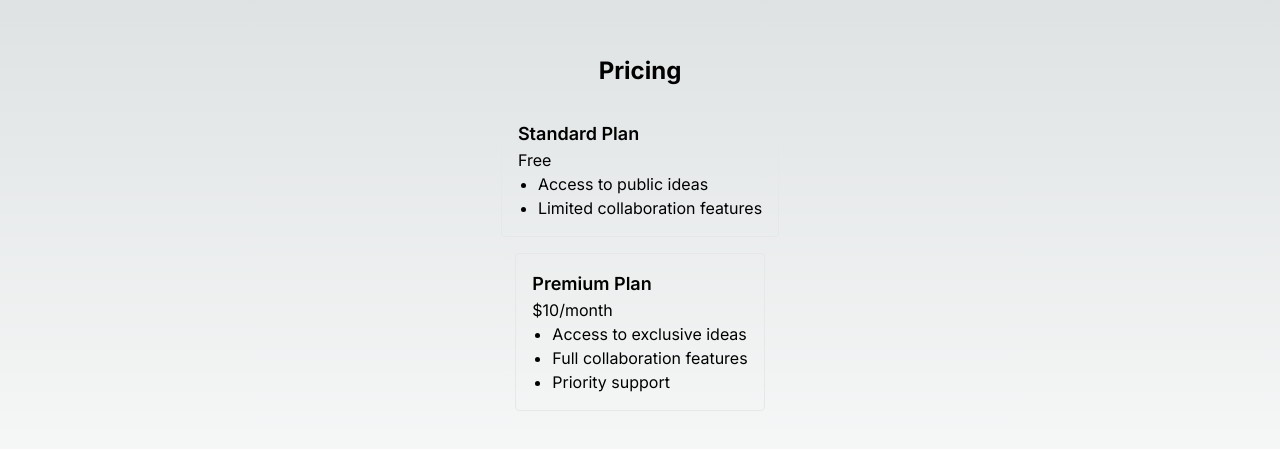
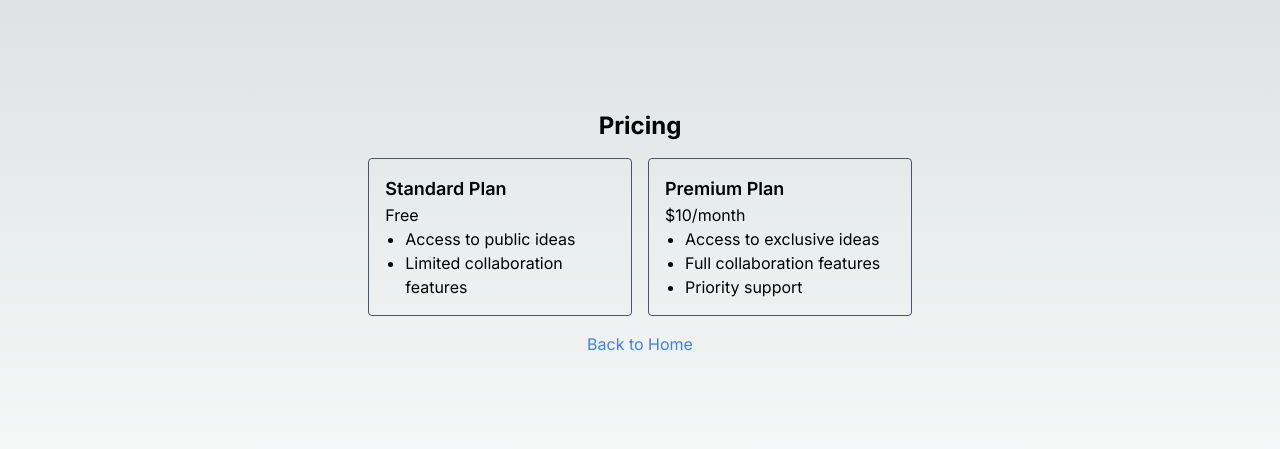
Before and after one commit to HeresAnIdea/heresanidea.dev, a Next.js app: page /pricing in a window 1280 px wide. Shown: the part 167-616 px from the top of the page. Built offline with nearby package versions, Linux system fonts and the light colour scheme.

Commit message:
better aethetics

```diff
--- a/src/app/about/page.tsx
+++ b/src/app/about/page.tsx
@@ -1,3 +1,5 @@
+import Link from "next/link";
+
 const About = () => {
   return (
     <div className="flex flex-col items-center justify-center h-screen space-y-4">
@@ -8,6 +10,9 @@ const About = () => {
         innovation thrives and everyone feels empowered to bring their ideas to
         life.
       </p>
+      <Link href="/" className="mt-4 text-blue-500">
+        Back to Home
+      </Link>
     </div>
   );
 };
--- a/src/app/page.tsx
+++ b/src/app/page.tsx
@@ -7,9 +7,12 @@ function MyApp() {
   return (
     <div className="flex flex-col items-center justify-center h-screen">
       <Navbar />
-      <div className="container mx-auto p-4">
+      <div className="container mx-auto">
         <ComingSoon />
       </div>
+      <footer className="flex justify-center w-full h-6 pr-3 text-gray-600">
+        @nociza 2023 - all rights reserved
+      </footer>
     </div>
   );
 }
--- a/src/app/pricing/page.tsx
+++ b/src/app/pricing/page.tsx
@@ -1,8 +1,11 @@
+import Link from "next/link";
+
 const Pricing = () => {
   return (
     <div className="flex flex-col items-center justify-center h-screen space-y-4">
       <h1 className="text-2xl font-bold">Pricing</h1>
-      <div className="border p-4 rounded">
+      <div className="flex space-x-4">
+        <div className="border p-4 border-gray-600 rounded flex-1">
           <h2 className="text-lg font-semibold">Standard Plan</h2>
           <p>Free</p>
           <ul className="list-disc pl-5">
@@ -10,7 +13,7 @@ const Pricing = () => {
             <li>Limited collaboration features</li>
           </ul>
         </div>
-      <div className="border p-4 rounded">
+        <div className="border p-4 border-gray-600 rounded flex-1">
           <h2 className="text-lg font-semibold">Premium Plan</h2>
           <p>$10/month</p>
           <ul className="list-disc pl-5">
@@ -20,6 +23,10 @@ const Pricing = () => {
           </ul>
         </div>
       </div>
+      <Link href="/" className="mt-4 text-blue-500">
+        Back to Home
+      </Link>
+    </div>
   );
 };
 
--- a/src/components/ComingSoon.tsx
+++ b/src/components/ComingSoon.tsx
@@ -23,7 +23,7 @@ const ComingSoon = () => {
   };
 
   return (
-    <div className="flex flex-col items-center justify-center h-screen space-y-8 p-4">
+    <div className="flex flex-col items-center justify-center space-y-6 h-screen p-4">
       <h1 className="text-2xl font-bold text-center">
         Welcome to HeresAnIdea.DEV
       </h1>
@@ -37,16 +37,16 @@ const ComingSoon = () => {
       <div className="flex flex-col sm:flex-row space-y-2 sm:space-y-0 sm:space-x-4 w-3/4 max-w-lg">
         <input
           type="email"
-          placeholder="Your email address"
+          placeholder=" Your email address"
           className="p-2 border rounded w-full"
           value={email}
           onChange={(e) => setEmail(e.target.value)}
         />
         <button
           onClick={handleSubscribe}
-          className="bg-blue-500 text-white p-2 rounded hover:bg-blue-600 w-full sm:w-auto"
+          className="bg-blue-500 text-white px-6 rounded hover:bg-blue-600 w-full sm:w-auto"
         >
-          Join the List
+          Join
         </button>
       </div>
       {message && <p className="text-center">{message}</p>}
```
Lines whose indentation alone changed are shown as unchanged.
